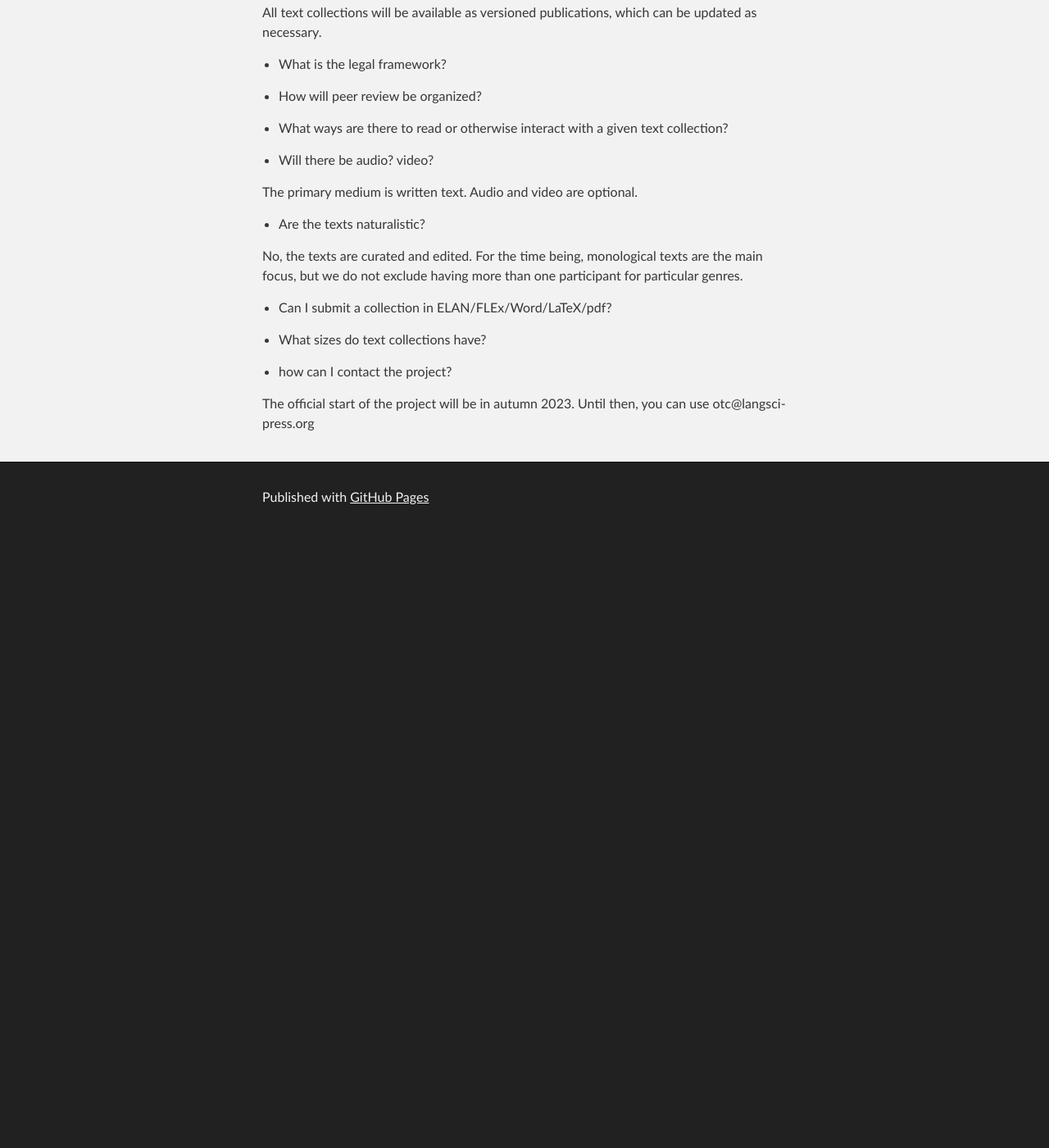
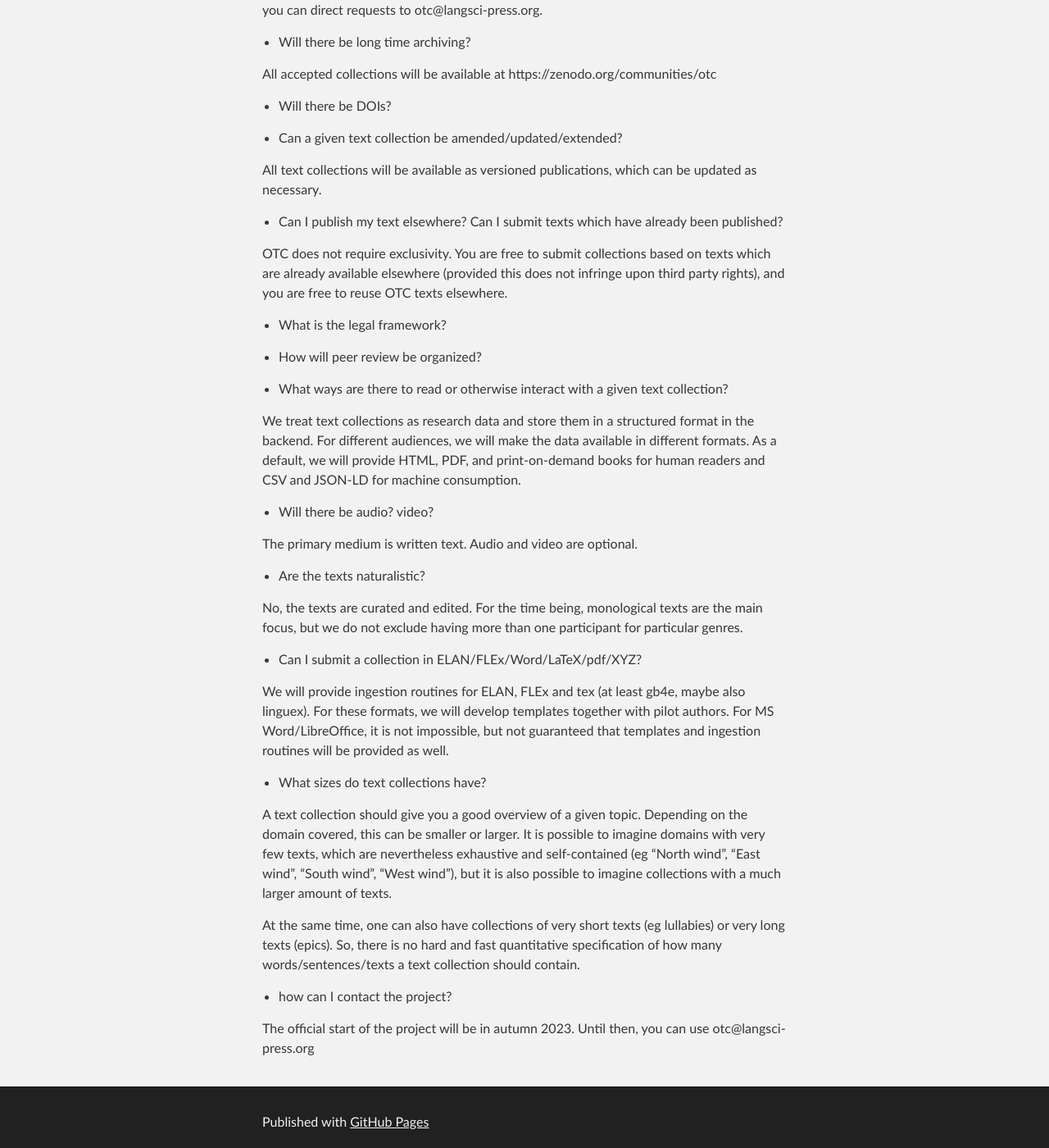
Before and after one commit to OpenTextCollections/opentextcollections.github.io, a Jekyll site: the page built from index.md, in a window 1280 px wide and 1400 px high, scrolled down 3566 px. Shown: the whole window at 82% size. Built offline with Jekyll 4.4.1, drawn with Linux system fonts in a browser that asks for light colours; our own code applies the rules of GitHub Pages for plain Markdown files; before the commit the page ends 4219 px from its top, so only the background shows below that; some of the changed text lies outside the part shown.

Commit message:
more FAQs

```diff
--- a/index.md
+++ b/index.md
@@ -78,11 +78,13 @@
 - What is a text collection?
 
 - Why are text collections useful?
+Grammatical descriptions typically make use of isolated example sentences. It occurs that a given example would allow alternative analyses, or that it raises additional questions. A text collection can help answer these questions. Additionally, the context provided by the sentences before and after also allow for further insights. Finally, text collections are literary works and as such are enjoyable works of art by themselves, both for community members as well as outsiders.
 
 - Are text collections corpora?
 Text collections are a very special type of corpus, but there are many corpora out there which are not text collections.
 
 - What is the relation to language archives?
+Language archives have large deposits of heterogeneous items, often multimedia and typically naturalistic. It is possible to draw upon language archives to start a text collection. This will will require editorial work, such as selection, polishing, and contextualization.
 
 - What is the relation to Pangloss?
 
@@ -112,11 +114,17 @@
 
 All text collections will be available as versioned publications, which can be updated as necessary.
 
+- Can I publish my text elsewhere? Can I submit texts which have already been published?
+
+OTC does not require exclusivity. You are free to submit collections based on texts which are already available elsewhere (provided this does not infringe upon third party rights), and you are free to reuse OTC texts elsewhere.
+
 - What is the legal framework?
 
 - How will peer review be organized?
 
 - What ways are there to read or otherwise interact with a given text collection?
+
+We treat text collections as research data and store them in a structured format in the backend. For different audiences, we will make the data available in different formats. As a default, we will provide HTML, PDF, and print-on-demand books for human readers and CSV and JSON-LD for machine consumption.
 
 - Will there be audio? video?
 
@@ -126,9 +134,16 @@
 
 No, the texts are curated and edited. For the time being, monological texts are the main focus, but we do not exclude having more than one participant for particular genres.
 
-- Can I submit a collection in ELAN/FLEx/Word/LaTeX/pdf?
+- Can I submit a collection in ELAN/FLEx/Word/LaTeX/pdf/XYZ?
+
+We will provide ingestion routines for ELAN, FLEx and tex (at least gb4e, maybe also linguex). For these formats, we will develop templates together with pilot authors. For MS Word/LibreOffice, it is not impossible, but not guaranteed that templates and ingestion routines will be provided as well.
+
 
 - What sizes do text collections have?
+
+A text collection should give you a good overview of a given topic. Depending on the domain covered, this can be smaller or larger. It is possible to imagine domains with very few texts, which are nevertheless exhaustive and self-contained (eg "North wind", "East wind", "South wind", "West wind"), but it is also possible to imagine collections with a much larger amount of texts.
+
+At the same time, one can also have collections of very short texts (eg lullabies) or very long texts (epics). So, there is no hard and fast quantitative specification of how many words/sentences/texts a text collection should contain.
 
 - how can I contact the project?
 
```
